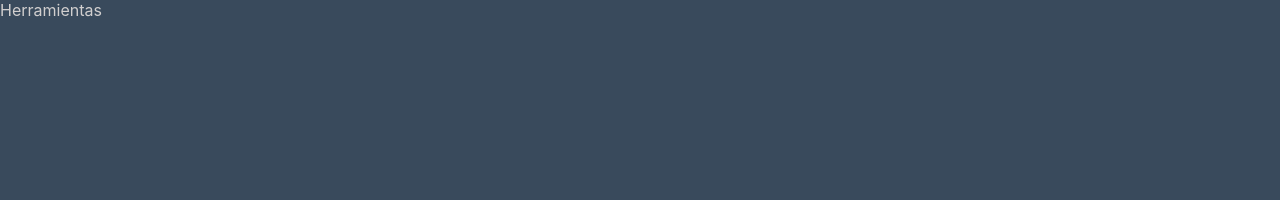
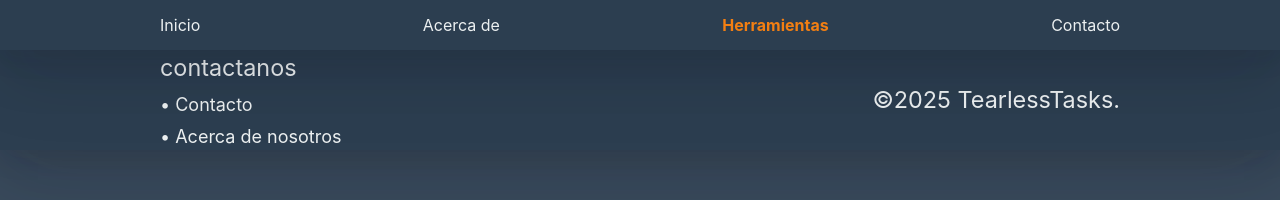
Before and after one commit to AndresCastril/Ingenier-a-software-I, a plain HTML site: page herramientas.html in a window 1280 px wide. Drawn offline with Linux system fonts and the light colour scheme.

Commit message:
header y footer hecho en cada una de las vistas

```diff
--- a/herramientas.html
+++ b/herramientas.html
@@ -7,6 +7,44 @@
     <title>Herramientas</title>
 </head>
 <body>
-    <p>Herramientas</p>
+    <header class="header">
+        <nav>
+            <ul>
+                <li>
+                    <a href="./home.html">Inicio</a>
+                </li>
+                <li>
+                    <a href="./about.html">Acerca de</a>
+                </li>
+                <li>
+                    <a href="./herramientas.html">Herramientas</a>
+                </li>
+                <li>
+                    <a href="./contact.html">Contacto</a>
+                </li>
+
+            </ul>
+
+        </nav>
+    </header>
+
+
+
+
+    <footer>
+        <nav>
+            <ul>
+                <li><p>contactanos</p>
+                    <a href="contact.html">• Contacto</a>
+                    <br>
+                    <a href="about.html"> • Acerca de nosotros</a>
+                </li>
+                <li><p>©2025 TearlessTasks.</p></li>
+            </ul>
+        </nav>
+    </footer>
+
+
+    <script src="script.js"></script>
 </body>
 </html>
```
Also changed, not shown: home.html (+4 -5 lines), index.html (+5 -7 lines), iniciar.html (added, +11 -0 lines), register.html (+12 -8 lines).
